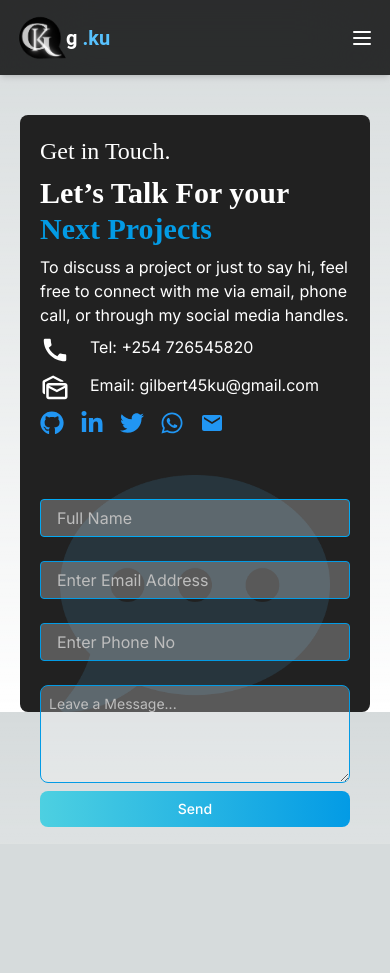
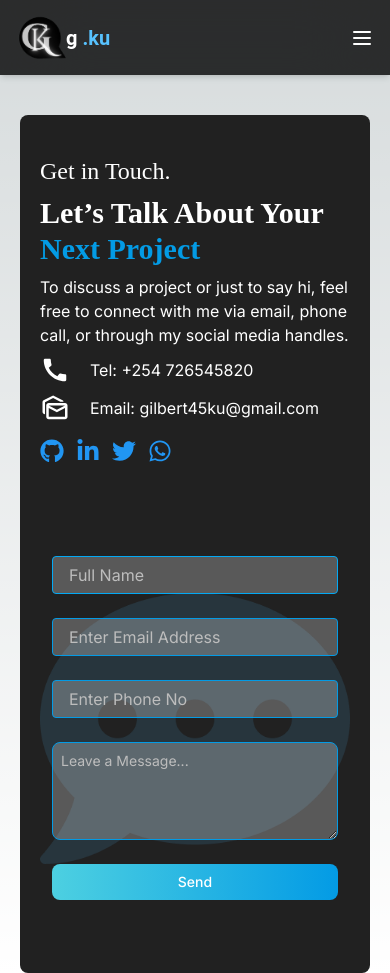
Before and after one commit to gilbert-ku/g.ku, a Next.js app: page / in a window 390 px wide. Before the commit the page ends 844 px from the top, so only its background shows below. Built offline with nearby package versions, Linux system fonts and the light colour scheme.

Commit message:
add responsiveness to contact

```diff
--- a/components/contact/ContactMe.jsx
+++ b/components/contact/ContactMe.jsx
@@ -1,37 +1,36 @@
 
 import { FaGithub, FaLinkedinIn, FaTwitter, FaWhatsapp } from "react-icons/fa6";
-import { MdEmail, MdCall, MdOutlineMarkAsUnread } from "react-icons/md";
+import { MdCall, MdOutlineMarkAsUnread } from "react-icons/md";
 import Form from "./Form";
 
 const ContactMe = () => {
   return (
-    <>
-        <section className='mx-5 md:mx-12 lg:mx-24 bg-gray-900 rounded-lg text-white mt-10 lg:flex justify-between '>
-
-            <div className="mx-5 lg:w-1/3 py-5">
+    <section className='mx-5 md:mx-12 lg:mx-24 bg-gray-900 rounded-lg text-white mt-10 p-5 lg:flex justify-between items-center'>
+      <div className="lg:w-1/3 py-5">
         <h1 className="font-serif text-2xl pb-2 lg:pb-5">Get in Touch.</h1>
-                <h1 className="font-serif text-3xl font-semibold pb-2 lg:pb-5">Let’s Talk For your <span className="text-light-blue-600">Next Projects</span></h1>
+        <h1 className="font-serif text-3xl font-semibold pb-2 lg:pb-5">Let’s Talk About Your <span className="text-light-blue-600">Next Project</span></h1>
         <p className="md:text-xl">To discuss a project or just to say hi, feel free to connect with me via email, phone call, or through my social media handles.</p>
 
-                <h1 className="md:text-xl my-2 flex "> <span className="pr-5 text-3xl"><MdCall /></span>Tel: +254 726545820</h1>
-                <h1 className="md:text-xl my-2 flex "> <span className="pr-5 text-3xl"><MdOutlineMarkAsUnread/></span>Email: gilbert45ku@gmail.com</h1>
+        <h1 className="md:text-xl my-2 flex items-center">
+          <span className="pr-5 text-3xl"><MdCall /></span>Tel: +254 726545820
+        </h1>
+        <h1 className="md:text-xl my-2 flex items-center">
+          <span className="pr-5 text-3xl"><MdOutlineMarkAsUnread/></span>Email: gilbert45ku@gmail.com
+        </h1>
 
-                {/* icons */}
-                <div className="flex text-blue-500 mt-1 md:mt-8 ">
-                    <FaGithub className="me-2 md:me-3 text-2xl text-blue-500"/>
-                    <FaLinkedinIn className="mx-2 md:mx-3 text-2xl md:text-3xl"/>
-                    <FaTwitter className="mx-2 md:mx-3 text-2xl md:text-3xl"/>
-                    <FaWhatsapp className="mx-2 md:mx-3 text-2xl md:text-3xl"/>
-                    <MdEmail className="ms-2 md:ms-3 text-2xl md:text-3xl "/>
+        {/* Social Icons */}
+        <div className="flex text-blue-500 mt-4 md:mt-8 space-x-3">
+          <FaGithub className="text-2xl md:text-3xl"/>
+          <FaLinkedinIn className="text-2xl md:text-3xl"/>
+          <FaTwitter className="text-2xl md:text-3xl"/>
+          <FaWhatsapp className="text-2xl md:text-3xl"/>
         </div>
       </div>
-            <div className="md:mr-1 lg:mr-32 mx-5 lg:mx-0">
+      <div className="lg:w-2/3 mt-5 lg:mt-0">
         <Form />
       </div>
+    </section>
+  );
+};
 
-        </section>
-    </>
-  )
-}
-
-export default ContactMe
+export default ContactMe;
--- a/components/contact/Form.jsx
+++ b/components/contact/Form.jsx
@@ -1,79 +1,75 @@
 "use client"
 import Image from "next/image";
 
-
 const Form = () => {
   return (
-    <>
-        <section className='relative '>
-
+    <section className='relative w-full h-[450px] lg:h-[350px]'>
+      {/* Image as Background */}
       <Image
         src="/Vector.png"
-                width={450}
-                height={350}
-                alt="profile image"
-                className="px-5 lg:pr-0 mt-5 lg:mt-0 items-center object-contain "
-                loading="lazy"
+        layout="fill"
+        objectFit="contain"
+        alt="background image"
+        className="object-contain"
       />
 
-            <form className="w-full max-w-lg absolute top-6  z-10" >
-                {/* name */}
-                <div className="flex flex-wrap -mx-3 mb-6">
+      {/* Form positioned on top of the image */}
+      <form className="absolute top-0 left-0 right-0 bottom-0 flex flex-col justify-center items-center  ">
+        {/* Name */}
+        <div className="flex flex-wrap mb-6 w-full max-w-lg">
           <div className="w-full px-3">
-                        <input className="appearance-none block w-full text-white bg-white bg-opacity-25 border border-light-blue-500 rounded py-2 px-4  leading-tight focus:outline-none focus:bg-white focus:bg-opacity-50 focus:border-blue-500"
+            <input
+              className="appearance-none block w-full text-white bg-white bg-opacity-25 border border-light-blue-500 rounded py-2 px-4 leading-tight focus:outline-none focus:bg-white focus:bg-opacity-50 focus:border-blue-500"
               type="text"
               placeholder="Full Name"
               name="full_name"
-                        // value={formData.full_name}
-                        // onChange={handleChange}
-                        required/>
+              required
+            />
           </div>
         </div>
-                {/* phone and email */}
-                <div className="flex flex-wrap -mx-3 mb-6">
+        {/* Phone and Email */}
+        <div className="flex flex-wrap mb-6 w-full max-w-lg">
           <div className="w-full lg:w-1/2 px-3 mb-6 lg:mb-0">
-                        <input className="appearance-none block w-full text-white bg-white bg-opacity-25 border border-light-blue-600 rounded py-2 px-4  leading-tight focus:outline-none focus:bg-white focus:bg-opacity-50 focus:border-blue-500"
+            <input
+              className="appearance-none block w-full text-white bg-white bg-opacity-25 border border-light-blue-600 rounded py-2 px-4 leading-tight focus:outline-none focus:bg-white focus:bg-opacity-50 focus:border-blue-500"
               type="email"
               placeholder="Enter Email Address"
               required
               name='email'
-                        // value={formData.email}
-                        // onChange={handleChange}
             />
           </div>
           <div className="w-full lg:w-1/2 px-3">
-                    <input className="appearance-none block w-full text-white bg-white bg-opacity-25 border border-light-blue-600 rounded py-2 px-4 leading-tight focus:outline-none focus:bg-white focus:bg-opacity-50 focus:border-blue-500"
+            <input
+              className="appearance-none block w-full text-white bg-white bg-opacity-25 border border-light-blue-600 rounded py-2 px-4 leading-tight focus:outline-none focus:bg-white focus:bg-opacity-50 focus:border-blue-500"
               type="number"
               placeholder="Enter Phone No"
               required
               name='phone'
-                    // value={formData.phone}
-                    // onChange={handleChange}
             />
           </div>
         </div>
-
-                {/* message */}
-                <div className=" mx-auto">
-                    <textarea id="message" rows="4"
-                    className="block p-2 w-full text-sm text-black bg-white bg-opacity-25 rounded-lg border border-light-blue-600 focus:ring-blue-500 focus:outline-none focus:border-blue-500 focus:bg-white focus:bg-opacity-50  "
+        {/* Message */}
+        <div className="w-full max-w-lg mb-6 px-3">
+          <textarea
+            id="message"
+            rows="4"
+            className="block w-full p-2 text-sm text-white bg-white bg-opacity-25 rounded-lg border border-light-blue-600 focus:ring-blue-500 focus:outline-none focus:border-blue-500 focus:bg-white focus:bg-opacity-50"
             placeholder="Leave a Message..."
             required
             name='message'
-                    // value={formData.message}
-                    // onChange={handleChange}
           />
         </div>
-                <div className='flex justify-end my-2'>
-                    <button type="submit" className="w-full lg:w-2/4 text-white bg-gradient-to-r from-cyan-300 to-light-blue-600 hover:bg-gradient-to-br focus:ring-4 focus:outline-none focus:ring-blue-300  font-medium rounded-lg text-sm lg:text-xl px-5 p-2 text-center ">
+        <div className='flex justify-center w-full px-3'>
+          <button
+            type="submit"
+            className="w-full lg:w-2/4 text-white bg-gradient-to-r from-cyan-300 to-light-blue-600 hover:bg-gradient-to-br focus:ring-4 focus:outline-none focus:ring-blue-300 font-medium rounded-lg text-sm lg:text-xl px-5 py-2 text-center"
+          >
             Send
           </button>
         </div>
       </form>
+    </section>
+  );
+};
 
-        </section>
-    </>
-  )
-}
-
-export default Form
+export default Form;
```
Lines whose indentation alone changed are shown as unchanged.
